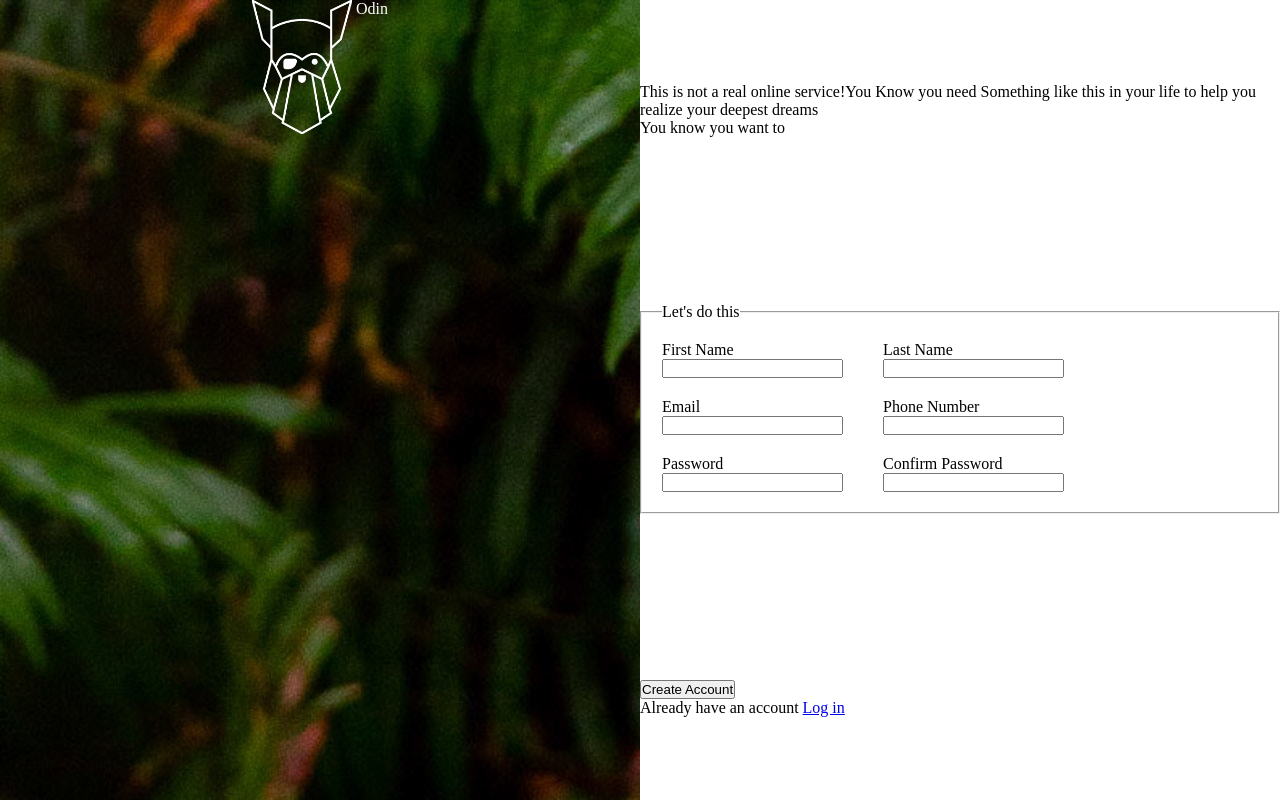
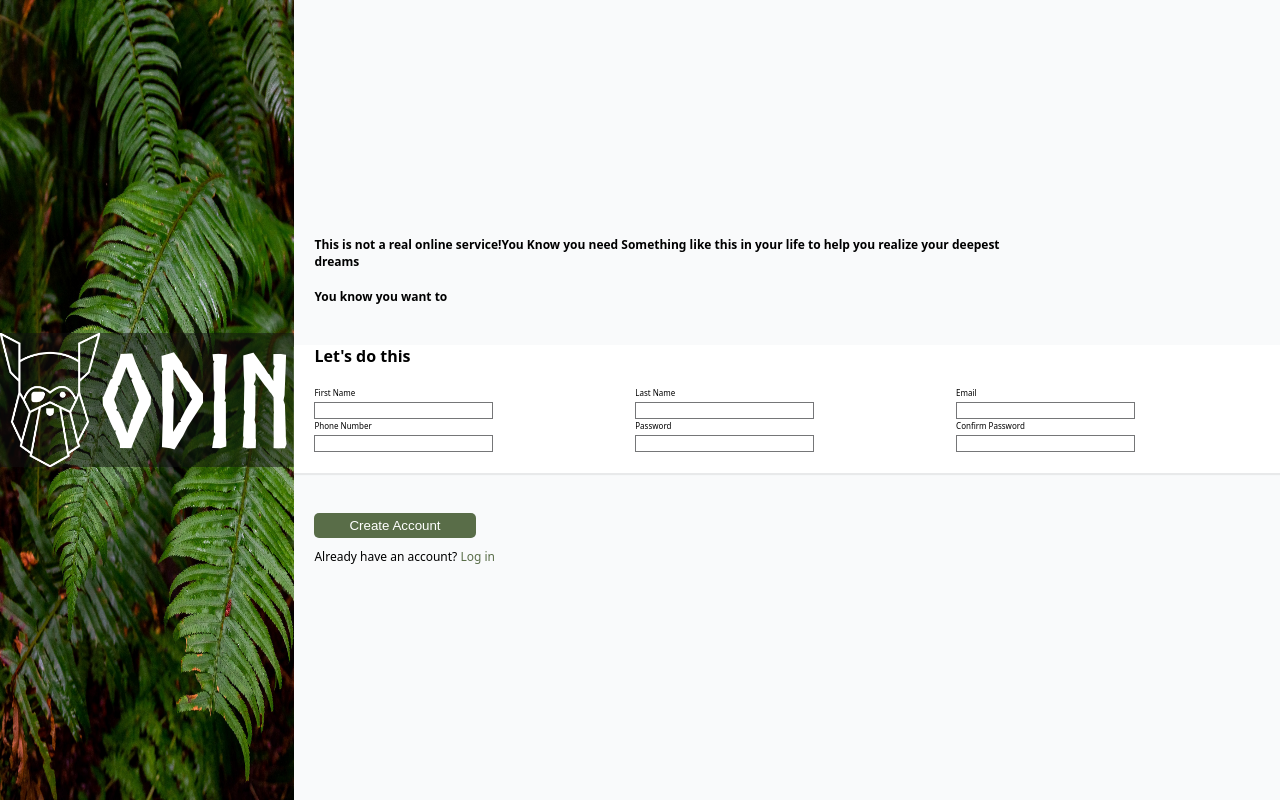
Before and after one commit to kazumaLovesTest/Sign_Up_Form, a plain HTML site: page index.html in a window 1280 px wide. Drawn offline with Linux system fonts and the light colour scheme.

Commit message:
Add style and delete unnecessary files

```diff
--- a/index.html
+++ b/index.html
@@ -9,12 +9,14 @@
 </head>
 
 <body>
-  <div class="logo">
-    <img src="odin-lined.png" alt="A picture of odin" width="100px" height="auto">
-    <p>Odin</p>
+  <div class="left-content">
+    <div class="logo">
+      <img src="odin-lined.png" alt="A picture of odin" width="100px" height="auto">
+      <p>Odin</p>
+    </div>
   </div>
-  <div class="right_content">
-    <div>
+  <div class="right-content">
+    <div class="top">
       <p>This is not a real online service!You Know you need Something like this in your life to help you realize your
         deepest dreams</p>
       <p>You know you want to</p>
@@ -55,9 +57,9 @@
         </div>
       </fieldset>
     </form>
-    <div>
+    <div class="bottom">
       <button form="form" type="submit">Create Account</button>
-      <p>Already have an account <a href="#">Log in</a></p>
+      <p>Already have an account? <a href="#">Log in</a></p>
     </div>
   </div>
 </body>
--- a/style.css
+++ b/style.css
@@ -4,36 +4,117 @@
   box-sizing: border-box;
 }
 
+:root {
+  --background-green: #596D48;
+}
+
+@font-face {
+  font-family: 'norsebold';
+  src: url('./webfontkit/norse-bold-webfont.woff2') format('woff2'),
+    url('./webfontkit/norse-bold-webfont.woff') format('woff');
+  font-weight: normal;
+  font-style: normal;
+
+}
+
 body {
   display: flex;
-  height: 100vh;
+
+  font-family: system-ui, "Segoe UI", Roboto, Helvetica, Arial, sans-serif, "Apple Color Emoji", "Segoe UI Emoji", "Segoe UI Symbol";
+
+}
+
+.left-content {
+  display: flex;
+  justify-content: center;
+  flex: 1 1 auto;
+  align-items: center;
   background: url(./halie-west-25xggax4bSA-unsplash.jpg) no-repeat;
+  background-size: 100% 100%;
+
 }
+
+.logo {
+  display: flex;
+  align-items: center;
+  justify-content: center;
+  background: rgba(17, 17, 17, 0.5);
+  width: 100%;
+}
+
 .logo p {
+  font-family: 'norsebold';
+  font-size: 8rem;
   display: inline-block;
-  vertical-align: top;
   color: white;
 }
-.logo {
-  width: 50vw;
-  text-align: center;
+
+.right-content {
+  display: flex;
+  flex: 2 2 auto;
+  flex-direction: column;
+  justify-content: center;
+  background-color: rgb(249 250 251);
+  height: 100vh;
+  gap: 5%;
 }
 
-.right_content {
-  display: flex;
-  flex-direction: column;
-  justify-content: space-around;
-  width: 50vw;
+form {
   background-color: white;
+  box-shadow: 0 2px 1px rgb(232 233 234);
 }
 
 fieldset {
   display: flex;
   flex-wrap: wrap;
   padding: 20px;
-  gap: 20px 40px;
+  gap: 5% 15%;
+  border: 0;
+  font-size: 1rem;
+}
+legend {
+  font-weight: bold;
+  font-size: 1rem;
+}
+label {
+  display: block;
+  font-size: 0.5rem;
+}
+input {
+  border: 1px solid #757678;
+}
+.top {
+  display: flex;
+  flex-direction: column;
+  gap: 18px;
+  font-weight: bold;
+  font-size: 0.75rem;
+  padding-left: 20px;
+  width: 75%;
+  text-wrap: wrap;
 }
 
-label {
-  display: block;
+.bottom {
+  display: flex;
+  flex-direction: column;
+  align-items: flex-start;
+  padding-left: 20px;
+  gap: 10px;
 }
+
+button {
+  background-color: var(--background-green);
+  color: white;
+  border: 0;
+  padding: 5px 35px;
+  border-radius: 5px;
+}
+
+.bottom {
+  font-size: 0.75rem;
+}
+
+.bottom a {
+  text-decoration: none;
+  color: var(--background-green);
+}
```
Also changed, not shown: Norse-Bold.otf (deleted), webfontkit/norse-bold-webfont.woff (added), webfontkit/norse-bold-webfont.woff2 (added).
